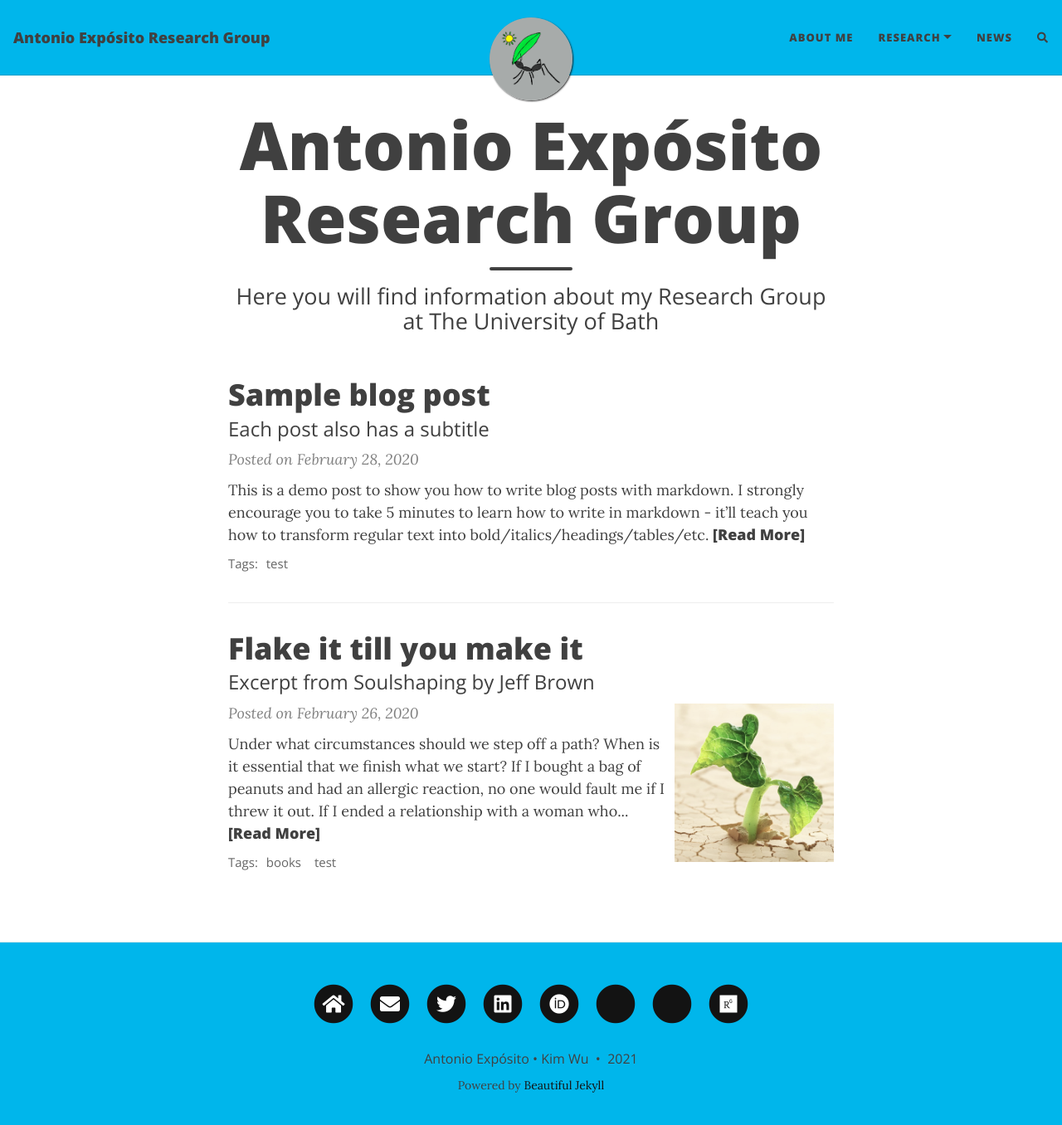
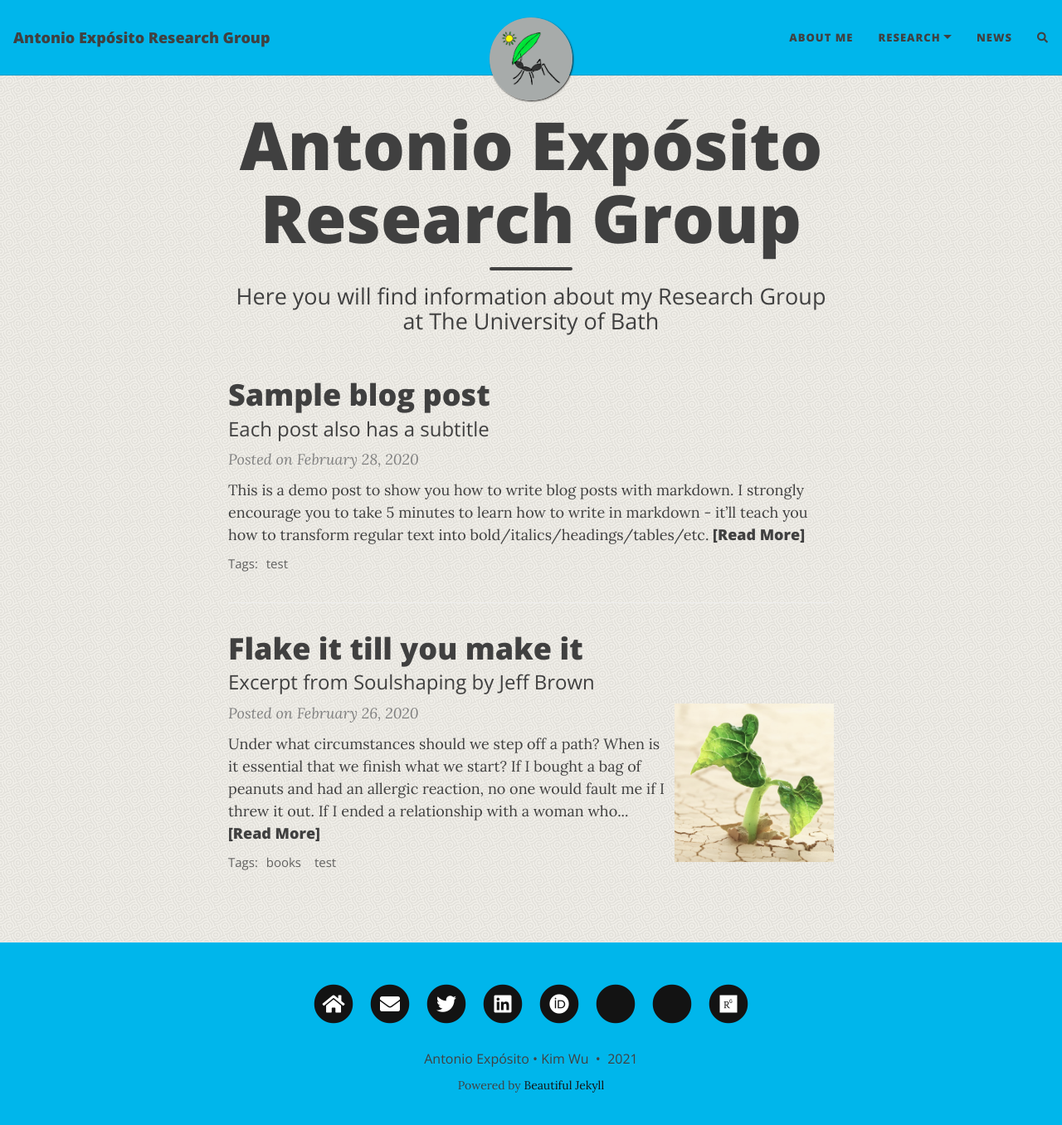
Before and after one commit to AntonioJExposito/AntonioJExposito.github.io, a Jekyll site: the page built from index.html, in a window 1280 px wide and 1369 px high. Shown: the top 1356 px of the window at 83% size. Built offline with Jekyll 4.4.1, drawn with Linux system fonts in a browser that asks for light colours; nearby versions of some CDN libraries; the list of posts is cut into pages by our own code; comment, search, counter and statistics services are not loaded; a style sheet for code colours, icons or effects is not loaded.

Commit message:
Update _config.yml

```diff
--- a/_config.yml
+++ b/_config.yml
@@ -16,8 +16,8 @@ author: Antonio Expósito • Kim Wu
 navbar-links:
   About Me: "aboutme"
   Research:
-    - Group members: "group"
-    - Projects: "projects"
+    - Group members: "projects"
+    - Projects: "group"
     - Former members: "group"
   News: "https://www.bbc.co.uk/"
 
@@ -120,7 +120,7 @@ footer-link-col: "#131313"
 
 #navbar-img: "/assets/img/bgimage.png"
 #footer-img: "/assets/img/bgimage.png"
-#page-img: "/assets/img/bgimage.png"
+page-img: "/assets/img/bgimage.png"
 
 # Suggest a colour for mobile browsers to use as the browser's theme. This is only supported by a few mobile browsers.
 mobile-theme-col: "#0085A1"
```
